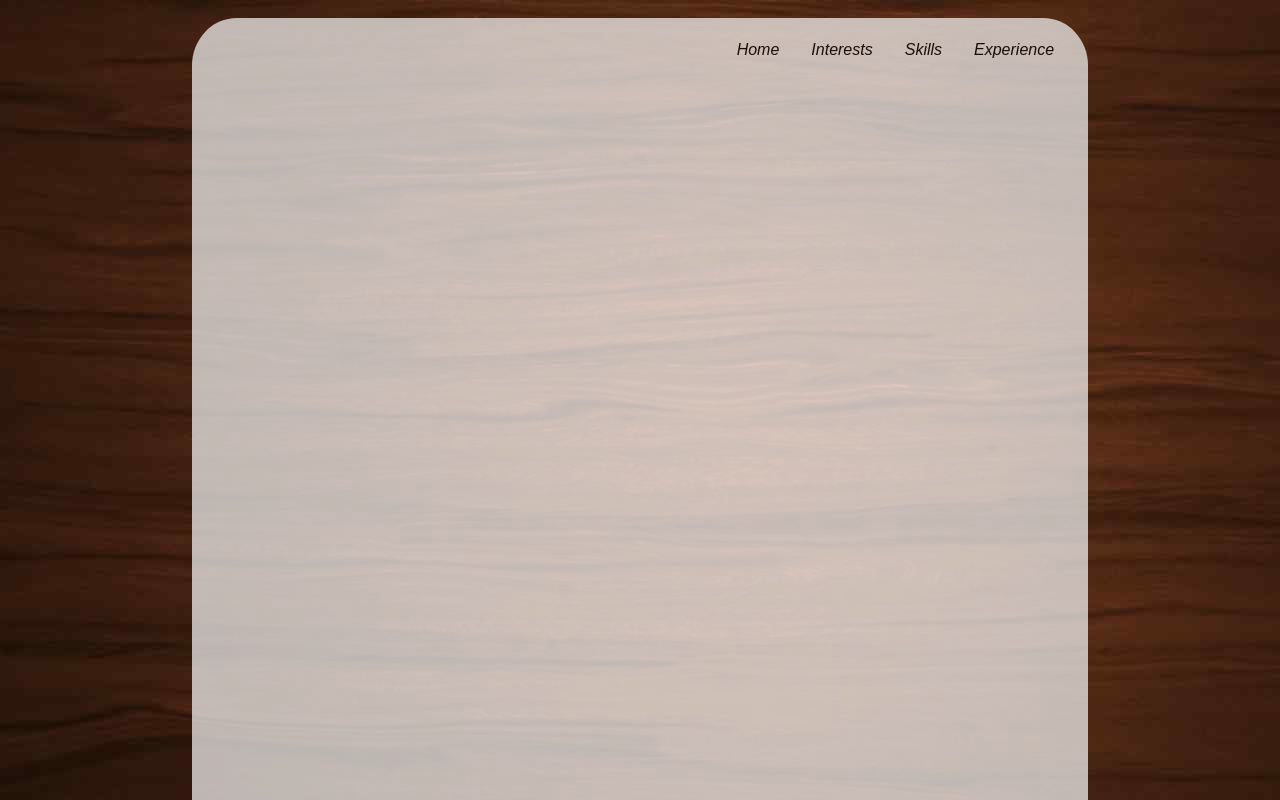
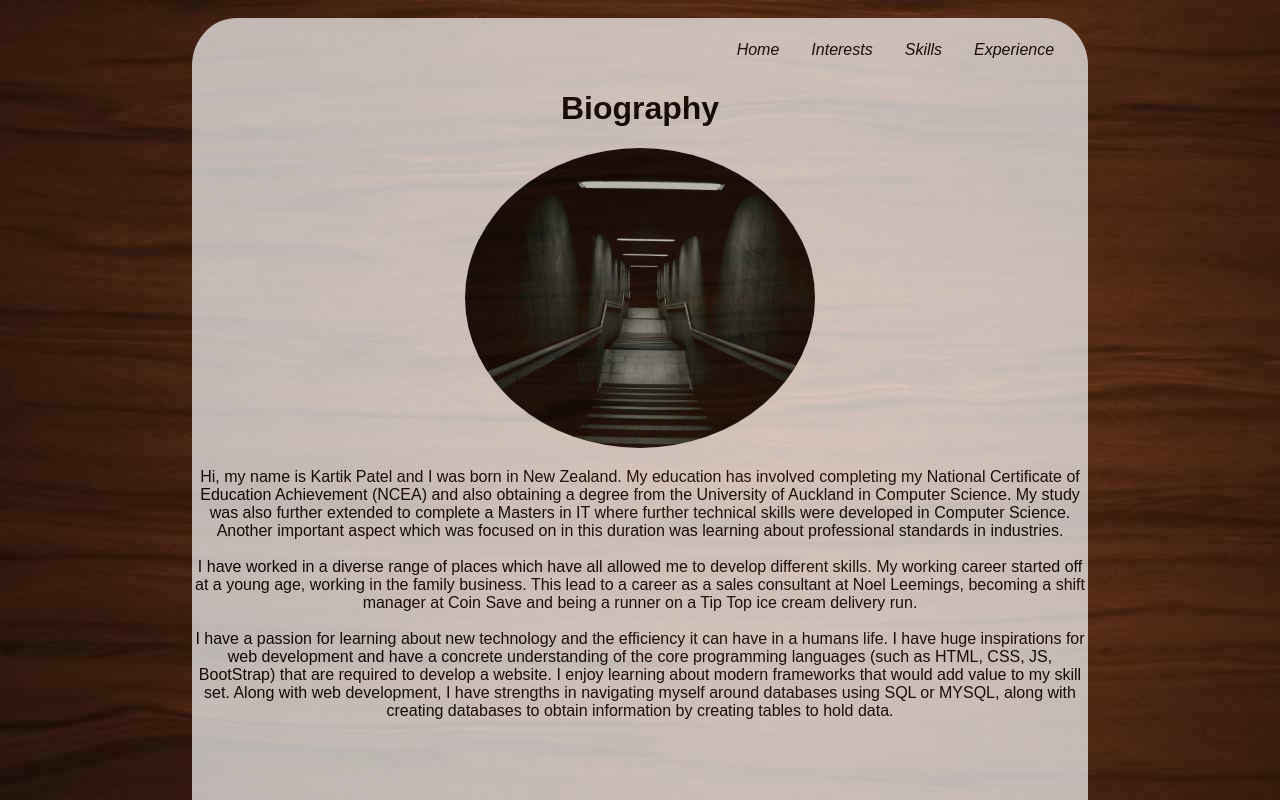
Before and after one commit to kartikkumarpatel/my-website, a React (Create React App) app: page / in a window 1280 px wide. Shown: the top 800 px of the page. Built offline with nearby package versions, Linux system fonts and the light colour scheme.

Commit message:
redirect

```diff
--- a/src/Routes.jsx
+++ b/src/Routes.jsx
@@ -12,7 +12,7 @@ class Routes extends Component {
 		return (
 			<div id="pageBody">
 
-			    <Route exact path="/home" component={Home}/>
+			    <Route exact path="/" component={Home} render={()=>(<Redirect to='/'/>)}/>
                 <Route exact path="/experience" component={Experience}/>
                 <Route exact path="/skills" component={Skills}/>
                 <Route exact path="/interests" component={Interests}/>
--- a/src/header/Header.jsx
+++ b/src/header/Header.jsx
@@ -6,7 +6,7 @@ export class Header extends Component{
         return(
             <div className="nav">
                 <ul>
-                    <li><a href="/home">Home</a></li>
+                    <li><a href="/">Home</a></li>
                     <li><a href="/interests">Interests</a></li>
                     <li><a href="/skills">Skills</a></li>
                     <li><a href="/experience">Experience</a></li>
--- a/src/home/Home.jsx
+++ b/src/home/Home.jsx
@@ -12,17 +12,18 @@ class Home extends Component {
 
             <br/>
 
-			<p>Hi, my name is Kartik Patel and I was born in New Zealand. My education has involved me completing my National Certificate of
-            Education Achievement (NCEA) and also obtain a degree from the University of Auckland in Computer Science. My study was also further
-            extended to completing a Masters in IT where further technical skills were developed in Computer Science, but also learning
+			<p>Hi, my name is Kartik Patel and I was born in New Zealand. My education has involved completing my National Certificate of
+            Education Achievement (NCEA) and also obtaining a degree from the University of Auckland in Computer Science. My study was also further
+            extended to complete a Masters in IT where further technical skills were developed in Computer Science. Another important aspect which was focused on in this duration was learning
             about professional standards in industries.
 
+            <br/><br/>
+            I have worked in a diverse range of places which have all allowed me to develop different skills. My working career started off at a young age, working in the family business. This lead to a career as a sales consultant at Noel Leemings, becoming a shift manager at Coin Save and being a runner on a Tip Top ice cream delivery run.
 
-            I have worked in a diverse range of places which have all developed different skill. My working career started off at a young age by started off to work in a family business which leads to a career as a sales consultant at Noel Leemings, being a shift manager at Coin Save and being a runner on a Tip Top ice cream delivery run.
-
-            I have a huge inspiration for learning new technologies and the efficiency it can have on a humans life. I have huge inspirations for web development and have got a concrete understanding of the core programming languages (such as HTML, CSS, JS, BootStrap) that are required to develop a website.
-            I enjoy learning new modern frameworks that would add value to my skill set. Along with web development,
-            I have strengths in navigating myself around databases using SQL or MYSQL along with creating databases to
+			<br/><br/>
+            I have a passion for learning about new technology and the efficiency it can have in a humans life. I have huge inspirations for web development and have a concrete understanding of the core programming languages (such as HTML, CSS, JS, BootStrap) that are required to develop a website.
+            I enjoy learning about modern frameworks that would add value to my skill set. Along with web development,
+            I have strengths in navigating myself around databases using SQL or MYSQL, along with creating databases to
             obtain information by creating tables to hold data.</p>
 
        </div>
```
